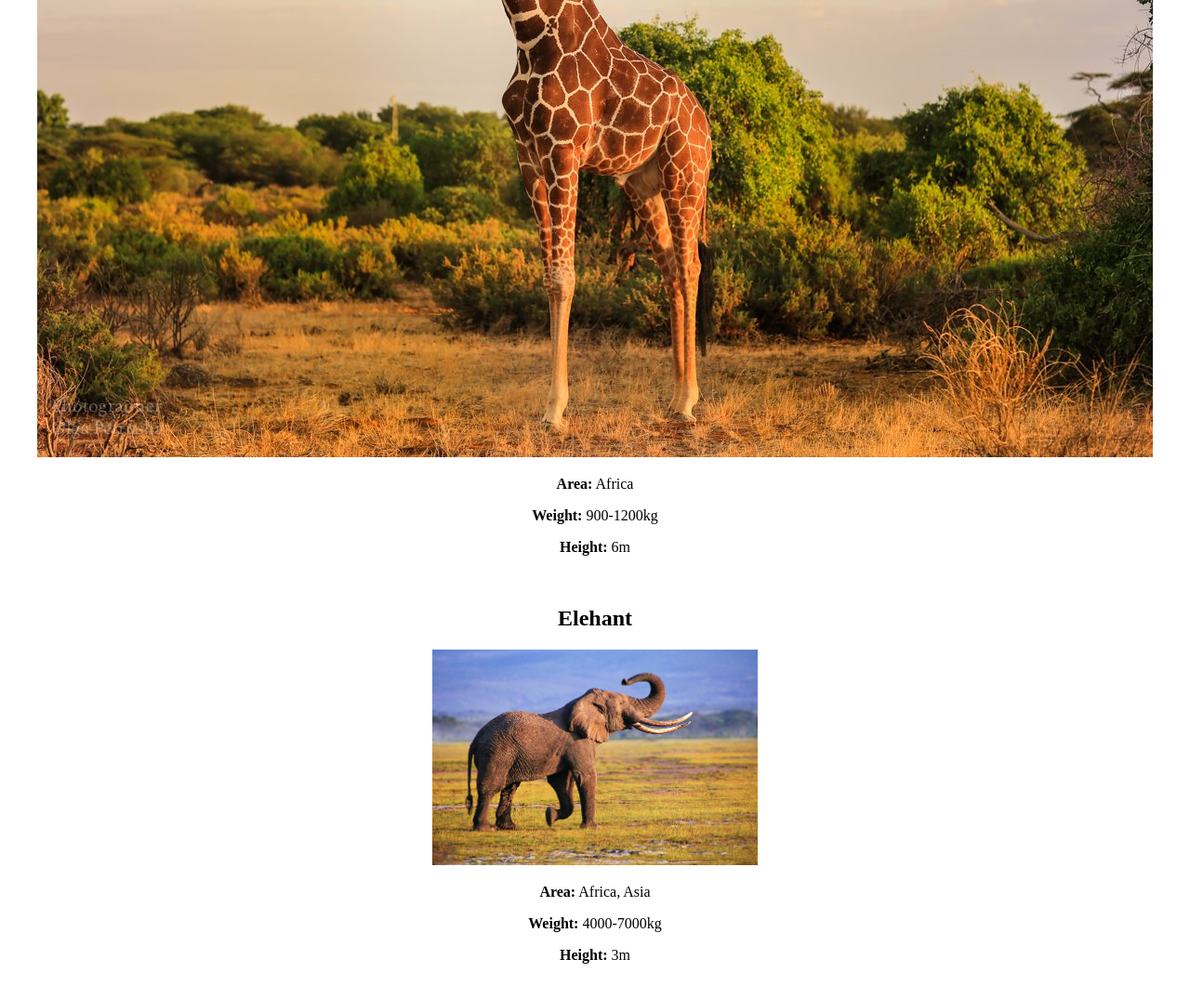
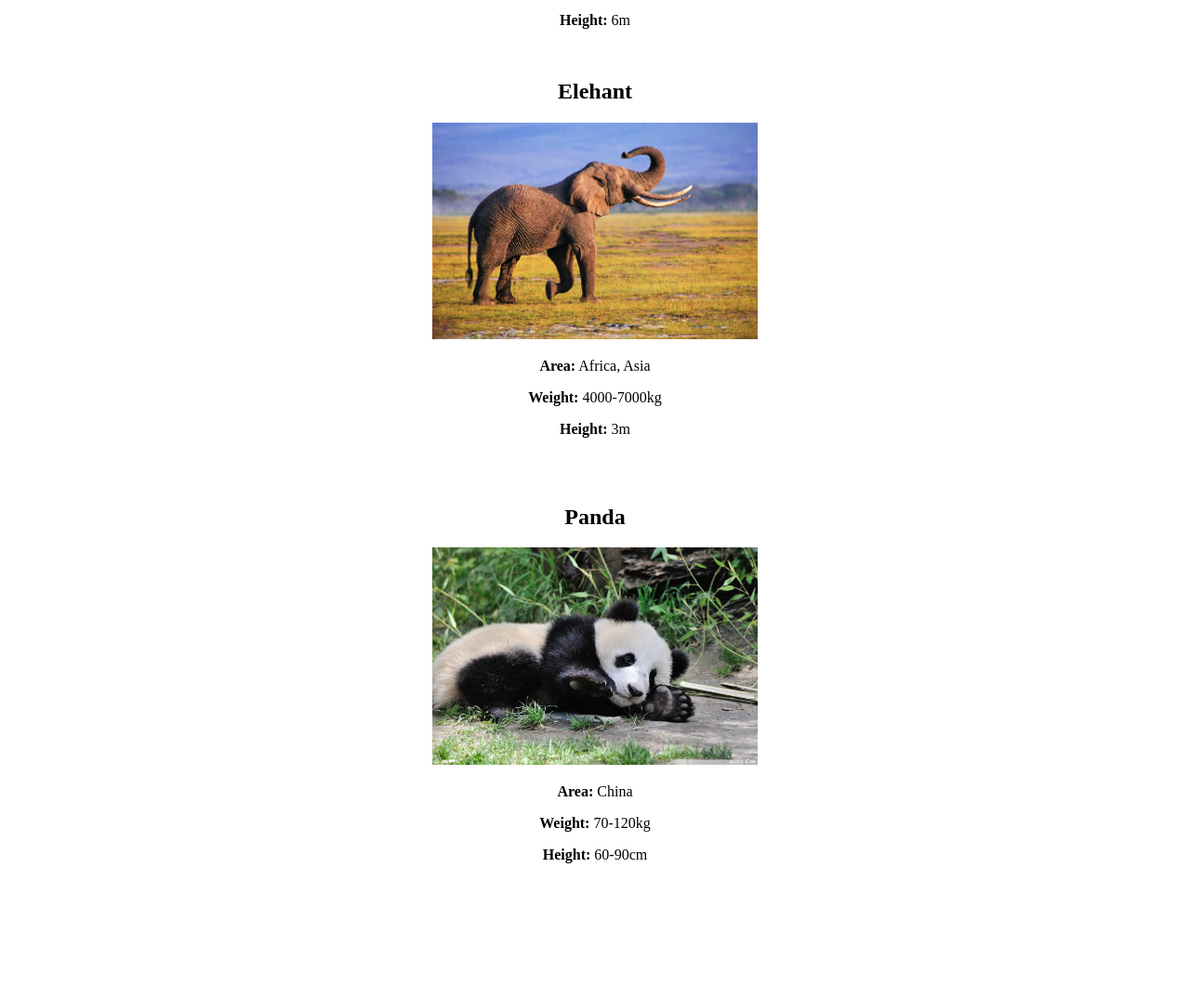
Before and after one commit to watademt/SP, a plain HTML site: page indedx.html in a window 1280 px wide. Shown: the part 629-1704 px from the top of the page at 93% size. After the commit the page ends 1600 px from the top, so only its background shows below. Drawn offline with Linux system fonts and the light colour scheme.

Commit message:
Addition

```diff
--- a/indedx.html
+++ b/indedx.html
@@ -15,7 +15,7 @@
  <br>
  <p>Let's talk about wild animals around the world:</p>
  <h2>Giraffe</h2>
- <img src="img/giraffe.jpg">
+ <img width=350px src="img/giraffe.jpg">
  <p><b>Area:</b> Africa</p>
  <p><b>Weight:</b> 900-1200kg</p>
  <p><b>Height:</b> 6m</p>
@@ -26,5 +26,12 @@
  <p><b>Weight:</b> 4000-7000kg</p>
  <p><b>Height:</b> 3m</p>
  <br>
+ <br>
+ <h2>Panda</h2>
+ <img width=350px src="img/panda.jpg">
+ <p><b>Area:</b> China</p>
+ <p><b>Weight:</b> 70-120kg</p>
+ <p><b>Height:</b> 60-90cm</p>
+ <br>
  </body>
 </html>
```
Also changed, not shown: img/panda.jpg (added).
